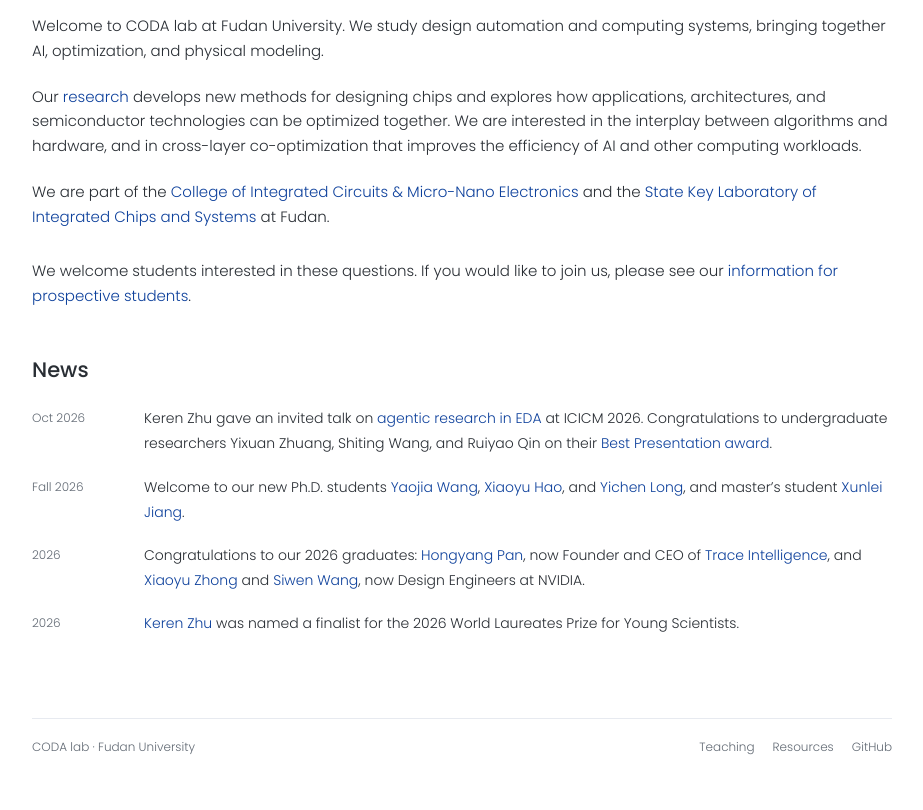
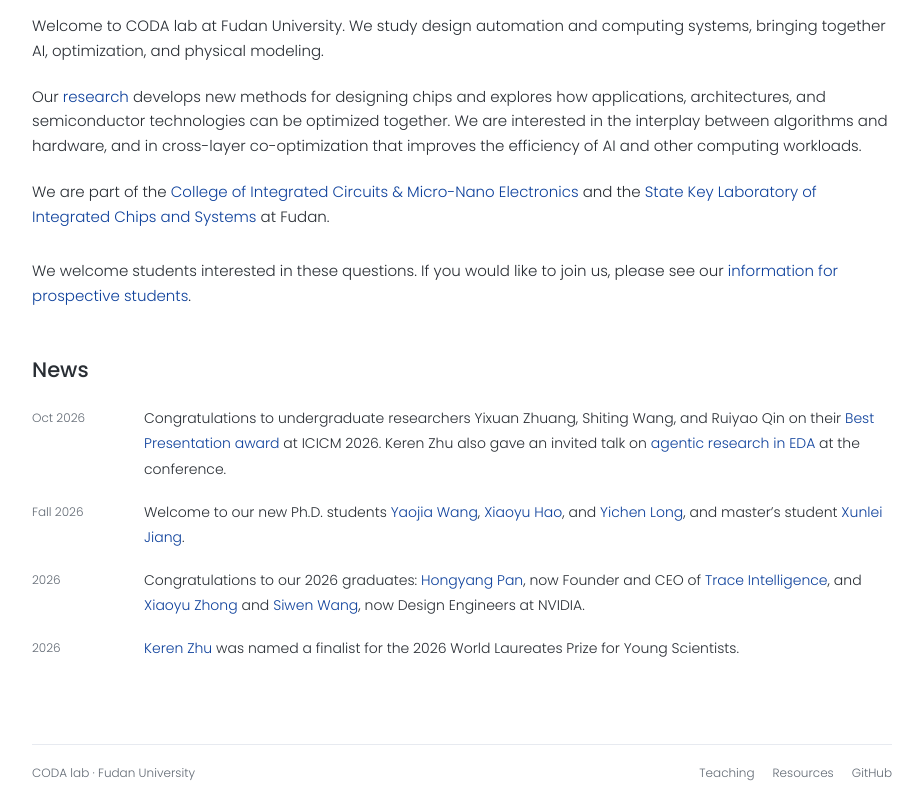
Before and after one commit to krzhu/krzhu.github.io, a Jekyll site: the page built from _pages/about.md, in a window 1280 px wide and 900 px high, scrolled down 737 px, cut to the strip 90-900 px from the top of the window. Shown: the whole strip, without its empty margins (178-1101 px from the left). Built offline with Jekyll 4.4.1, drawn with Linux system fonts in a browser that asks for light colours; before the commit the page ends 1612 px from its top, so only the background shows below that.

Commit message:
Lead ICICM news with student presentation award

```diff
--- a/_data/news.yml
+++ b/_data/news.yml
@@ -7,10 +7,11 @@
   label: "Oct 2026"
   published: true
   text: >-
-    Keren Zhu gave an invited talk on
+    Congratulations to undergraduate researchers Yixuan Zhuang, Shiting Wang,
+    and Ruiyao Qin on their [Best Presentation award](/publications/#paper-C68)
+    at ICICM 2026. Keren Zhu also gave an invited talk on
     [agentic research in EDA](/blog/when-algorithmic-exploration-becomes-cheap/)
-    at ICICM 2026. Congratulations to undergraduate researchers Yixuan Zhuang,
-    Shiting Wang, and Ruiyao Qin on their [Best Presentation award](/publications/#paper-C68).
+    at the conference.
 
 - id: new-students-2026
   order: 40
```
